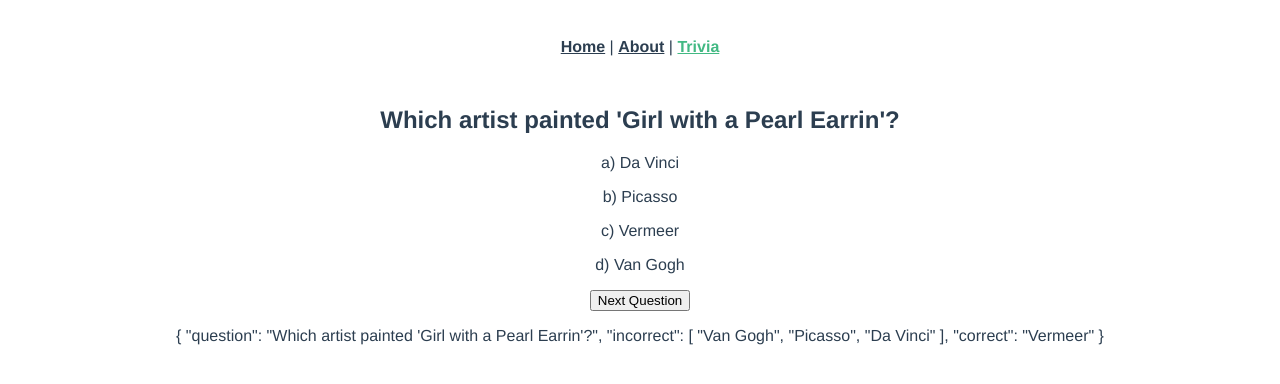
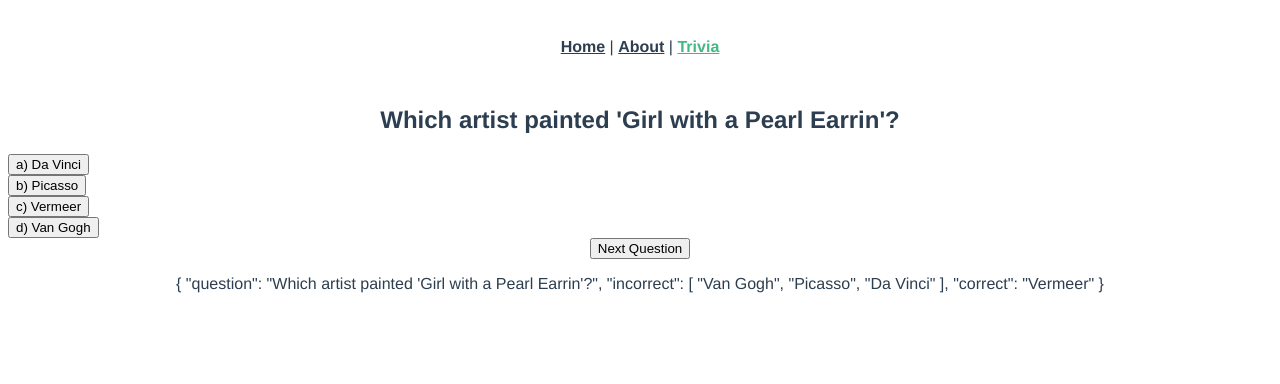
Before and after one commit to carlhauck/tandem-apprentice-challenge-2020, a Vue app: page /trivia in a window 1280 px wide. Shown: the top 384 px of the page. Built offline with nearby package versions, Linux system fonts and the light colour scheme.

Commit message:
adds clickable buttons in addition to keystroke guesses

```diff
--- a/src/views/Trivia.vue
+++ b/src/views/Trivia.vue
@@ -1,29 +1,28 @@
 <template>
   <div class="trivia">
     <h2> {{ questions[0]["question"] }} </h2>
-    <p id="answer-a">a) {{ answer_a }} </p>
-    <p id="answer-b">b) {{ answer_b }} </p>
-    <p id="answer-c">c) {{ answer_c }} </p>
-    <p id="answer-d">d) {{ answer_d }} </p>
+    <button class="answer-button" v-on:click="mouseAnswer('a')">a) {{ answers[0] }} </button>
+    <button class="answer-button" v-on:click="mouseAnswer('b')">b) {{ answers[1] }} </button>
+    <button class="answer-button" v-on:click="mouseAnswer('c')">c) {{ answers[2] }} </button>
+    <button class="answer-button" v-on:click="mouseAnswer('d')">d) {{ answers[3] }} </button>
     <button @click="nextQuestion()">Next Question</button>
     <p> {{ questions[0] }} </p>
   </div>
 </template>
 
 <style>
+.answer-button {
+  display: block;
+}
 </style>
 
 <script>
-// import axios from "axios";
 import json from "./../assets/data/apprentice-tandem-for-400-data.json";
 export default {
   data: function () {
     return {
       questions: [],
-      answer_a: "",
-      answer_b: "",
-      answer_c: "",
-      answer_d: "",
+      answers: [],
     };
   },
   created: function () {
@@ -31,6 +30,14 @@ export default {
   },
   mounted: function () {
     window.addEventListener("keydown", this.keyAnswer);
+    // const answer_a = this.refs.answer_a;
+    // const answer_b = this.refs.answer_b;
+    // const answer_c = this.refs.answer_c;
+    // const answer_d = this.refs.answer_d;
+    // answer_a.addEventListener("click", this.mouseAnswer("a"));
+    // answer_b.addEventListener("click", this.mouseAnswer("b"));
+    // answer_c.addEventListener("click", this.mouseAnswer("c"));
+    // answer_d.addEventListener("click", this.mouseAnswer("d"));
   },
   methods: {
     // shuffles & then limits to 10 questions
@@ -74,44 +81,77 @@ export default {
         answers[randomIndex] = temporaryValue;
       }
 
-      [this.answer_a, this.answer_b, this.answer_c, this.answer_d] = [
-        answers[0],
-        answers[1],
-        answers[2],
-        answers[3],
-      ];
+      // [this.answer_a, this.answer_b, this.answer_c, this.answer_d] = [
+      //   answers[0],
+      //   answers[1],
+      //   answers[2],
+      //   answers[3],
+      // ];
+      this.answers = answers;
     },
     keyAnswer: function (e) {
       if (e.which === 65) {
         // a
-        if (this.answer_a === this.questions[0]["correct"]) {
+        if (this.answers[0] === this.questions[0]["correct"]) {
           console.log("Correct");
         } else {
           console.log("Incorrect");
         }
       } else if (e.which === 66) {
         // b
-        if (this.answer_b === this.questions[0]["correct"]) {
+        if (this.answers[1] === this.questions[0]["correct"]) {
           console.log("Correct");
         } else {
           console.log("Incorrect");
         }
       } else if (e.which === 67) {
         // c
-        if (this.answer_c === this.questions[0]["correct"]) {
+        if (this.answers[2] === this.questions[0]["correct"]) {
           console.log("Correct");
         } else {
           console.log("Incorrect");
         }
       } else if (e.which === 68) {
         // d
-        if (this.answer_d === this.questions[0]["correct"]) {
+        if (this.answers[3] === this.questions[0]["correct"]) {
           console.log("Correct");
         } else {
           console.log("Incorrect");
         }
       }
     },
+    mouseAnswer: function (letter) {
+      console.log(letter);
+      // if (e.which === 65) {
+      //   // a
+      //   if (this.answer_a === this.questions[0]["correct"]) {
+      //     console.log("Correct");
+      //   } else {
+      //     console.log("Incorrect");
+      //   }
+      // } else if (e.which === 66) {
+      //   // b
+      //   if (this.answer_b === this.questions[0]["correct"]) {
+      //     console.log("Correct");
+      //   } else {
+      //     console.log("Incorrect");
+      //   }
+      // } else if (e.which === 67) {
+      //   // c
+      //   if (this.answer_c === this.questions[0]["correct"]) {
+      //     console.log("Correct");
+      //   } else {
+      //     console.log("Incorrect");
+      //   }
+      // } else if (e.which === 68) {
+      //   // d
+      //   if (this.answer_d === this.questions[0]["correct"]) {
+      //     console.log("Correct");
+      //   } else {
+      //     console.log("Incorrect");
+      //   }
+      // }
+    },
   },
 };
 </script>
```
Also changed, not shown: src/assets/tandem-avatar-4-150x150.png (added).
